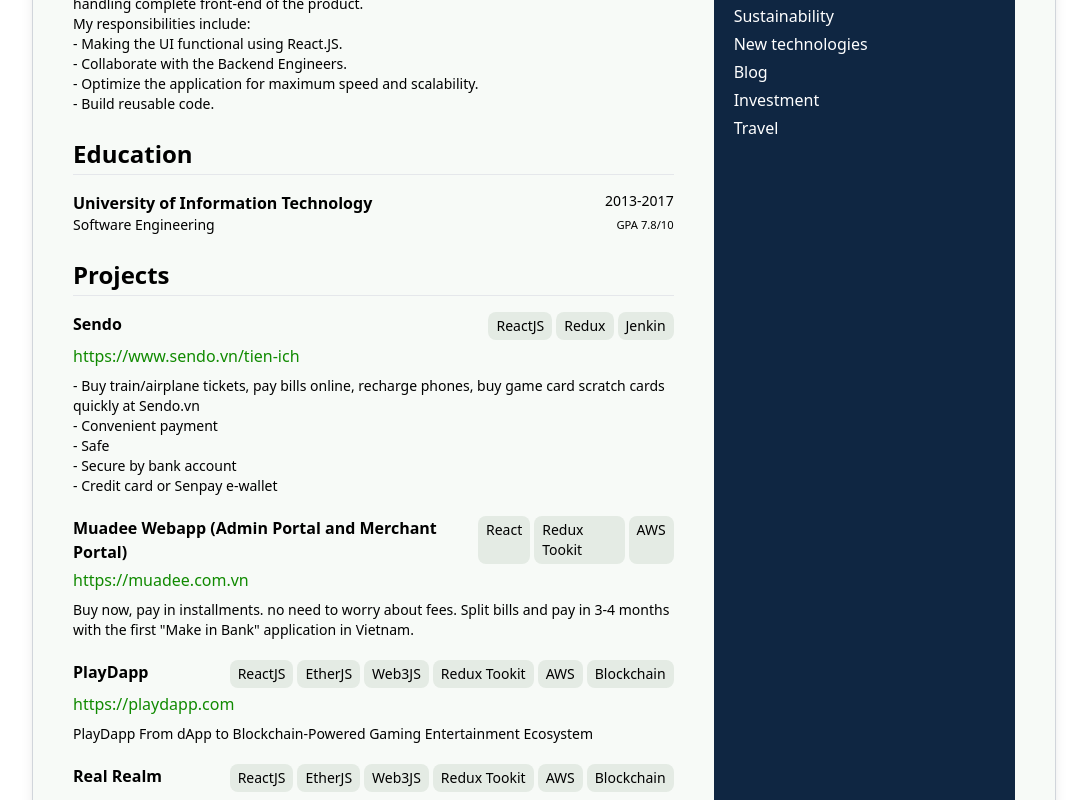
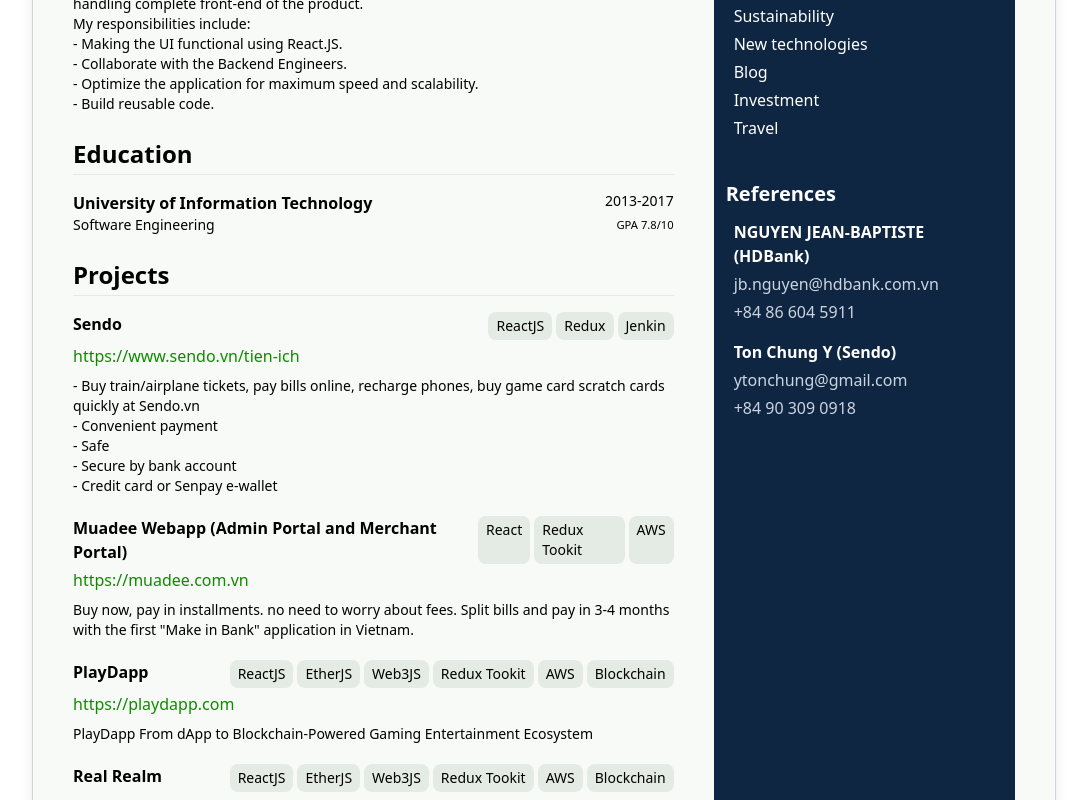
Before and after one commit to thuongthanhto/dev-tuts, a Next.js app: page / in a window 1280 px wide. Shown: the part 1209-2009 px from the top of the page, without its empty margins (96-1183 px from the left). Built offline with nearby package versions, Linux system fonts and the light colour scheme.

Commit message:
Update CV

```diff
--- a/package.json
+++ b/package.json
@@ -10,7 +10,7 @@
     "generate-cv": "node ./scripts/generate-cv-pdf.js"
   },
   "dependencies": {
-    "@next/font": "13.0.7",
+    "@next/font": "13.3.1",
     "@tanstack/react-query": "^4.22.4",
     "@trpc/client": "^10.9.0",
     "@trpc/next": "^10.9.0",
@@ -20,9 +20,9 @@
     "@types/react": "18.0.26",
     "@types/react-dom": "18.0.9",
     "eslint": "8.30.0",
-    "eslint-config-next": "13.0.7",
+    "eslint-config-next": "13.3.1",
     "gray-matter": "^4.0.3",
-    "next": "13.0.7",
+    "next": "13.3.1",
     "next-seo": "^5.15.0",
     "puppeteer": "^19.4.1",
     "react": "18.2.0",
--- a/src/pages/index.tsx
+++ b/src/pages/index.tsx
@@ -389,12 +389,22 @@
                 <li className="px-2 mt-1">User Experience</li>
               </ul>
               <strong className="text-xl font-semibold border-b md:border-none">Interests & Hobbies</strong>
-              <ul className="mt-2">
+              <ul className="mt-2 mb-10">
                 <li className="px-2 mt-1">Sustainability</li>
                 <li className="px-2 mt-1">New technologies</li>
                 <li className="px-2 mt-1">Blog</li>
                 <li className="px-2 mt-1">Investment</li>
                 <li className="px-2 mt-1">Travel</li>
+              </ul>
+
+              <strong className="text-xl font-semibold border-b md:border-none">References</strong>
+              <ul className="mt-2">
+                <li className="px-2 mt-1 font-bold">NGUYEN JEAN-BAPTISTE (HDBank)</li>
+                <li className="px-2 mt-1 text-slate-300">jb.nguyen@hdbank.com.vn</li>
+                <li className="px-2 mt-1 text-slate-300">+84 86 604 5911</li>
+                <li className="px-2 mt-4 font-bold">Ton Chung Y (Sendo)</li>
+                <li className="px-2 mt-1 text-slate-300">ytonchung@gmail.com</li>
+                <li className="px-2 mt-1 text-slate-300">+84 90 309 0918</li>
               </ul>
             </div>
           </main>
```
Also changed, not shown: 1 other file (tests, documents, lock files or other folders).
